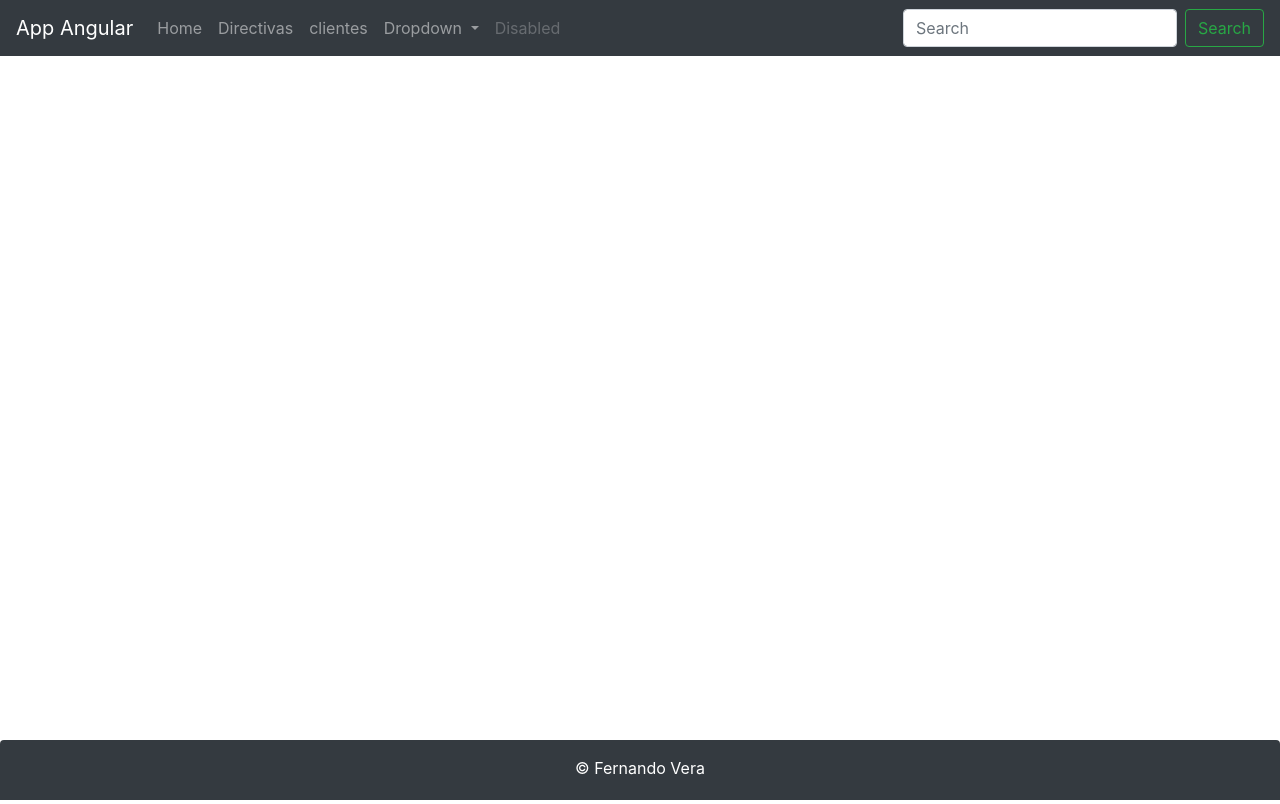
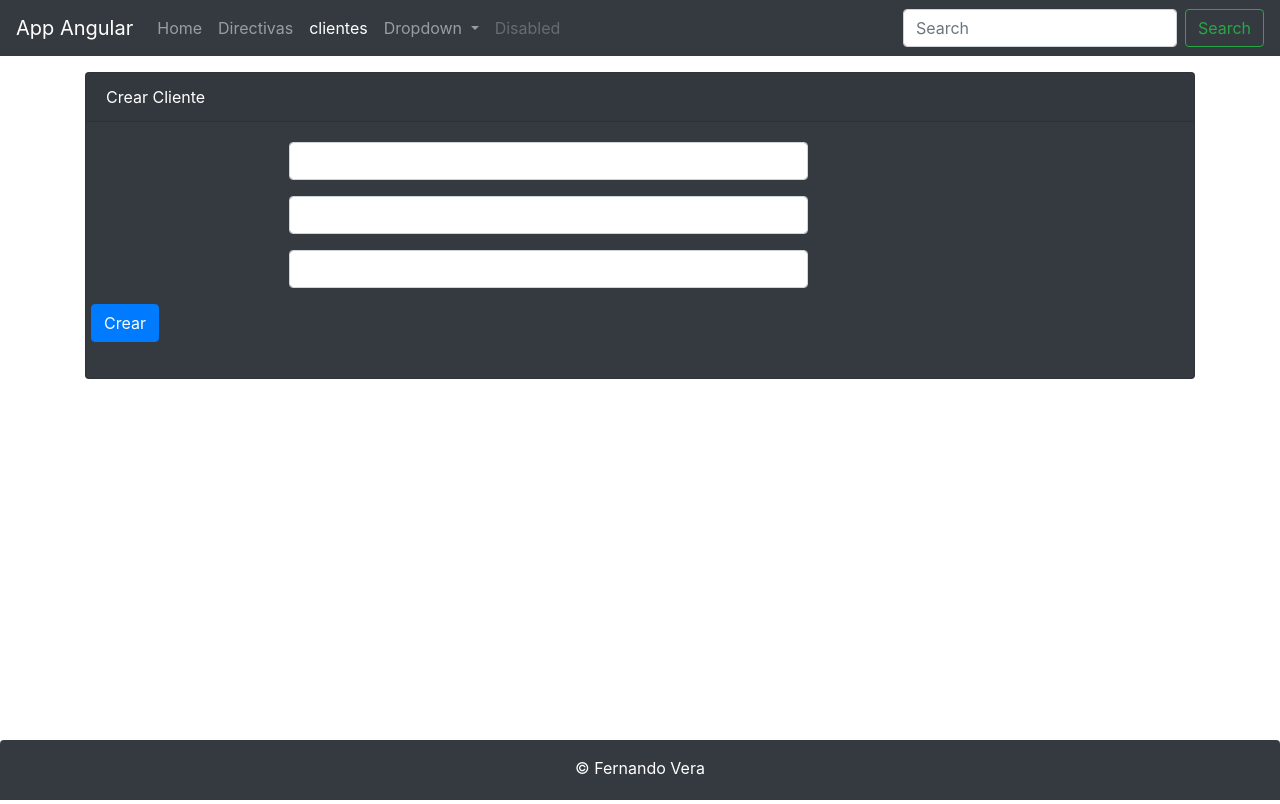
Before and after one commit to fernandoavf7/Angular7_Spring5_apirest, an Angular app: page /clientes/form in a window 1280 px wide. Before the commit this address led to /. Built offline with nearby package versions, Linux system fonts and the light colour scheme.

Commit message:
CRUD basico completo, video 48

```diff
--- a/angular.json
+++ b/angular.json
@@ -25,7 +25,8 @@
 
    "styles": [
                 "src/styles.css",
-                "node_modules/bootstrap/dist/css/bootstrap.min.css"
+                "node_modules/bootstrap/dist/css/bootstrap.min.css",
+                 "node_modules/sweetalert2/dist/sweetalert2.min.css",
               ],
               "scripts": [
                 "node_modules/jquery/dist/jquery.slim.min.js",
--- a/package.json
+++ b/package.json
@@ -24,6 +24,7 @@
     "jquery": "^3.3.1",
     "popper.js": "^1.14.6",
     "rxjs": "~6.3.3",
+    "sweetalert2": "^8.0.1",
     "tslib": "^1.9.0",
     "zone.js": "~0.8.26"
   },
--- a/src/app/clientes/cliente.service.ts
+++ b/src/app/clientes/cliente.service.ts
@@ -5,7 +5,7 @@
 import {Cliente} from './cliente';
 //importa reactive en angular 5 o inferior usar  from 'rxjs/Observable'
 import{of, Observable} from 'rxjs';
-import {HttpClient} from '@angular/common/http';
+import {HttpClient, HttpHeaders} from '@angular/common/http';
 import {map} from 'rxjs/operators';
 
 
@@ -13,7 +13,11 @@
 @Injectable({providedIn: 'root'})
 export class ClienteService {
 
+  //define la url desde donde traer os datos desde el proyecto spring
   private urlEndPoint:string = 'http://localhost:8080/api/clientes';
+
+  //usado para el metodo crear
+  private httpHeaders = new HttpHeaders({'Content-Type':'application/json'});
 
   //se inyecta la dependencia httpclient en el constructor
   constructor(private http: HttpClient) { }
@@ -31,4 +35,23 @@
       map(response => response as Cliente[])
     );
   }
+
+
+create(cliente: Cliente) : Observable<Cliente>{
+  return this.http.post<Cliente>(this.urlEndPoint,cliente, {headers:this.httpHeaders})
 }
+
+getCliente(id):Observable<Cliente>{
+  return this.http.get<Cliente>(`${this.urlEndPoint}/${id}`);
+}
+
+update(cliente:Cliente): Observable<Cliente>{
+  return this.http.put<Cliente>(`${this.urlEndPoint}/${cliente.id}`,cliente, {headers: this.httpHeaders});
+}
+
+delete(id:number):Observable<Cliente>{
+  console.log(id);
+  return this.http.delete<Cliente>(`${this.urlEndPoint}/${id}`,{headers: this.httpHeaders});
+}
+
+}
--- a/src/app/clientes/clientes.component.html
+++ b/src/app/clientes/clientes.component.html
@@ -3,13 +3,22 @@
   <div class="card-body text-primary">
     <h5 class="card-title">Listado de clientes</h5>
 
-<table>
+<div>
+  <!--debe estar la ruta registrada en routes para usar routesLink-->
+  <button class="btn btn-rounded btn-primary" type="button" [routerLink] = "['/clientes/form']">Crear Cliente</button>
+</div>
+
+<br>
+
+<table class="table table-bordered table-striped">
   <thead>
     <th>id</th>
     <th>nombre</th>
     <th>apellido</th>
     <th>email</th>
     <th>fecha</th>
+    <th>Editar</th>
+    <th>Eliminar</th>
   </thead>
   <tbody>
     <tr *ngFor="let cliente of clientes">
@@ -18,6 +27,8 @@
       <td>{{cliente.apellido}}</td>
       <td>{{cliente.email}}</td>
       <td>{{cliente.createAt}}</td>
+      <td><button class="btn btn-primary" type="button" name="button" [routerLink]="['/clientes/form',cliente.id]">Editar</button></td>
+      <td><button class="btn btn-danger btn-sm" type="button" name="button" (click)="delete(cliente)">Eliminar</button></td>
     </tr>
   </tbody>
 
--- a/src/app/clientes/clientes.component.ts
+++ b/src/app/clientes/clientes.component.ts
@@ -3,6 +3,7 @@
 import {Cliente} from './cliente';
 //se importa la clase servicio
 import{ClienteService} from './cliente.service';
+import swal from 'sweetalert2';
 
 
 @Component({
@@ -23,4 +24,33 @@
     );
   }
 
+  delete(cliente:Cliente):void{
+    swal.fire({
+  title: 'Eliminar',
+  text: `¿Está segur@ de que desea eliminar al cliente ${cliente.nombre} ${cliente.apellido}`,
+  type: 'warning',
+  showCancelButton: true,
+  confirmButtonColor: '#3085d6',
+  cancelButtonColor: '#d33',
+  confirmButtonText: 'Si',
+  cancelButtonText: "Cancelar"
+}).then((result) => {
+  if (result.value) {
+    console.log(cliente.id);
+    this.clienteService.delete(cliente.id).subscribe(
+      response => {
+        //esto es para que desaparezca de la tabla el cliente eliminado
+        this.clientes = this.clientes.filter(cli => cli !== cliente)
+        swal.fire(
+          'Eliminado!',
+          'Se ha eliminado al cliente',
+          'success'
+        )
+      }
+    )
+
+  }
+})
+  }
+
 }
--- /dev/null
+++ b/src/app/clientes/form.component.html
@@ -0,0 +1,39 @@
+<div class="card bg-dark text-white">
+  <div class="card-header">{{titulo}}</div>
+  <div class="card-body">
+
+  <form (ngSubmit) = "create()">
+
+    <div class="form-group row">
+      <label for="" class="col-form-label col-sm-2"></label>
+      <div class="col-sm-6">
+        <input type="text" class="form-control" [(ngModel)]="cliente.nombre" name="nombre">
+      </div>
+    </div>
+
+    <div class="form-group row">
+      <label for="" class="col-form-label col-sm-2"></label>
+      <div class="col-sm-6">
+        <input type="text" class="form-control" [(ngModel)]="cliente.apellido" name="apellido">
+      </div>
+    </div>
+
+    <div class="form-group row">
+      <label for="" class="col-form-label col-sm-2"></label>
+      <div class="col-sm-6">
+        <input type="text" class="form-control" [(ngModel)]="cliente.email" name="email">
+      </div>
+    </div>
+
+<div class="form-group row">
+  <div class="col-xs-6">
+    <button class="btn btn-primary" role="button" (click)="create()" *ngIf="!cliente.id else elseBlock">Crear</button>
+    <ng-template #elseBlock>
+      <button class="btn btn-primary" role="button" (click)="update()">Editar</button>
+      </ng-template>
+  </div>
+</div>
+  </form>
+
+  </div>
+</div>
--- /dev/null
+++ b/src/app/clientes/form.component.ts
@@ -0,0 +1,59 @@
+import { Component, OnInit } from '@angular/core';
+import {Cliente} from './cliente';
+import {ClienteService} from './cliente.service';
+import {Router, ActivatedRoute} from '@angular/router';
+import swal from 'sweetalert2';
+
+@Component({
+  selector: 'app-form',
+  templateUrl: './form.component.html'
+})
+export class FormComponent implements OnInit {
+
+private titulo:string = "Crear Cliente";
+private cliente:Cliente = new Cliente();
+
+  constructor(private clienteService: ClienteService,
+    private router:Router, private activatedRoute: ActivatedRoute) { }
+
+  ngOnInit() {
+    this.cargarCliente();
+  }
+
+  cargarCliente():void{
+    this.activatedRoute.params.subscribe(params => {
+      let id = params['id']
+      if(id){
+        this.clienteService.getCliente(id)
+        .subscribe((cliente)=> this.cliente = cliente)
+      }
+    });
+  }
+
+
+
+ create():void{
+  //console.log("Clicked!");
+  //console.log(this.cliente);
+  auxCliente:Cliente;
+  this.clienteService.create(this.cliente)
+  .subscribe(cliente => {
+    //redirige
+  this.router.navigate(['/clientes'])
+  //muestra mensaje de exito
+  swal.fire('Nuevo cliente', `Cliente ${cliente.nombre} creado con éxito`,'success')
+  }
+  );
+  //tambien puede ir abajo pero no recibirá el parametro cliente
+    //swal.fire('Nuevo cliente', `Cliente creado con éxito`,'success')
+}//end method
+
+update():void{
+  this.clienteService.update(this.cliente)
+  .subscribe(cliente => {
+    this.router.navigate(['/clientes'])
+    swal.fire("Cliente actualizado",`${cliente.nombre} actualizado con éxito!`, "success")
+  })
+}
+
+}//end class
```
Also changed, not shown: src/app/app.module.ts (+8 -1 lines), 2 other files (tests, documents, lock files or other folders).
